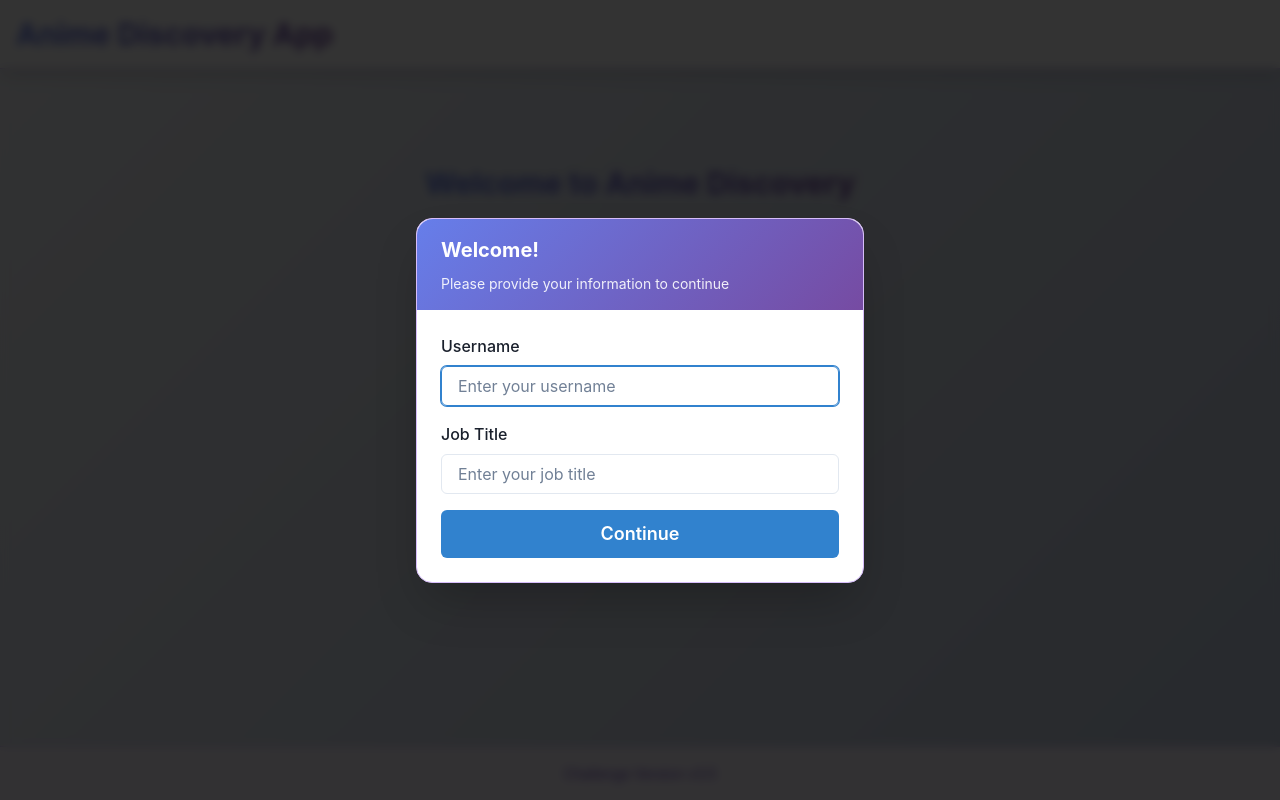
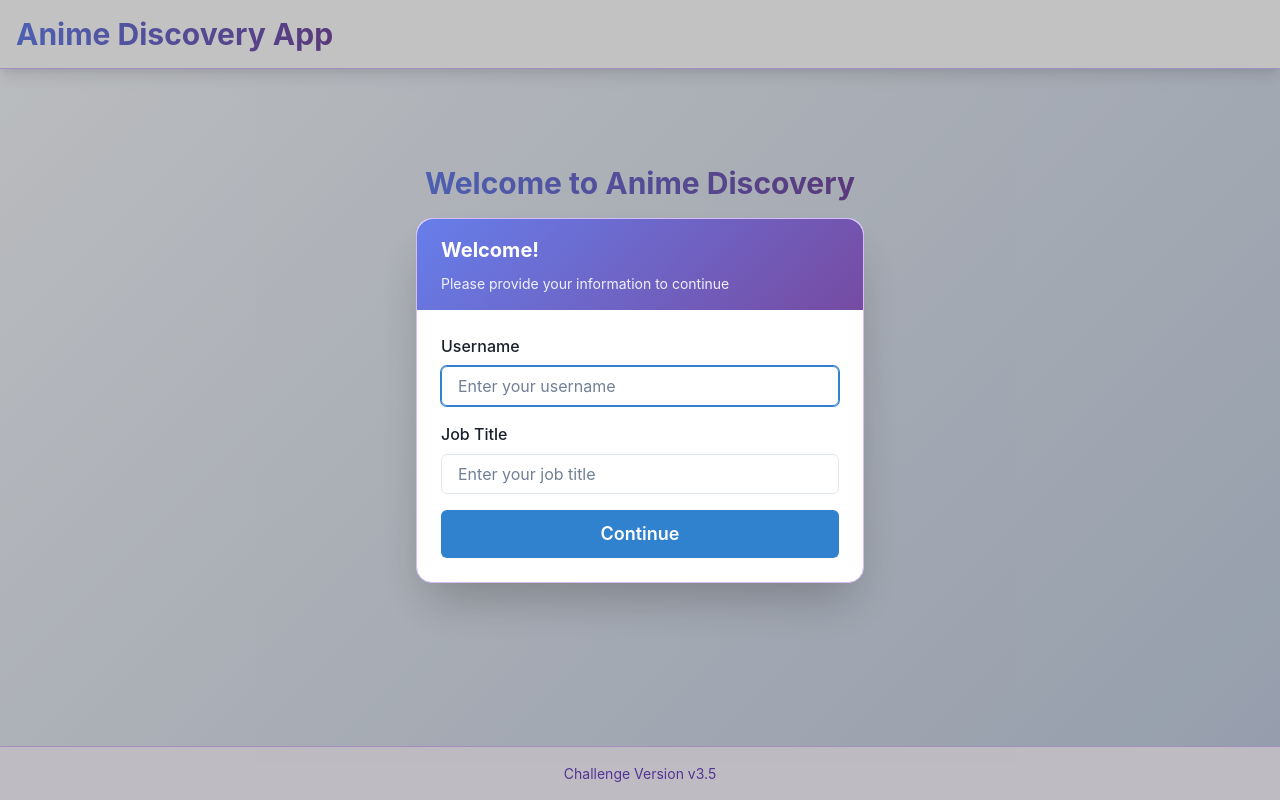
Before and after one commit to NickProdromou/leo-web-team-challenge-2025, a Next.js app: page / in a window 1280 px wide. Built offline with nearby package versions, Linux system fonts and the light colour scheme.

Commit message:
fix: remove blur from blocking model overlay

```diff
--- a/components/UserInfoModal.tsx
+++ b/components/UserInfoModal.tsx
@@ -57,7 +57,7 @@ export function UserInfoModal() {
       isCentered
       size={{ base: 'sm', md: 'md' }}
     >
-      <ModalOverlay bg="blackAlpha.800" backdropFilter="blur(5px)" />
+      <ModalOverlay bg="blackAlpha.400" />
       <ModalContent
         mx={4}
         bg="white"
```
